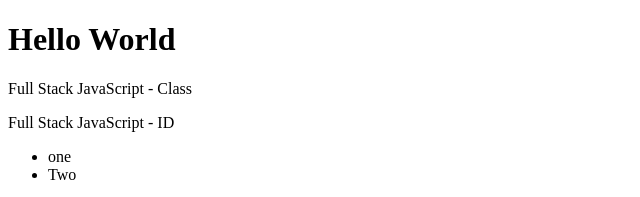
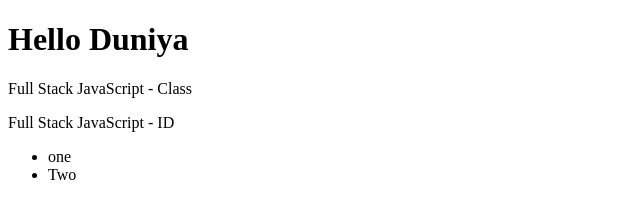
Before and after one commit to imbeshat/JavaScript-Bootcamp-JS, a plain HTML site: page 04DOM/01dom.html in a window 1280 px wide. Shown: the top 197 px of the page, 0-640 px from the left. Drawn offline with Linux system fonts and the light colour scheme.

Commit message:
added practice code for get element by tag name

```diff
--- a/04DOM/01dom.html
+++ b/04DOM/01dom.html
@@ -41,6 +41,9 @@
 			// val[2].innerText = "<h1>Hello Hitesh Sir</h1>";
 
 			// - by tag name
+			let value = document.getElementsByTagName("h1")[0];
+			console.log(value.innerText);
+			value.innerText = "Hello Duniya";
 			//     - by tag
 
 			// Query Selector
```
